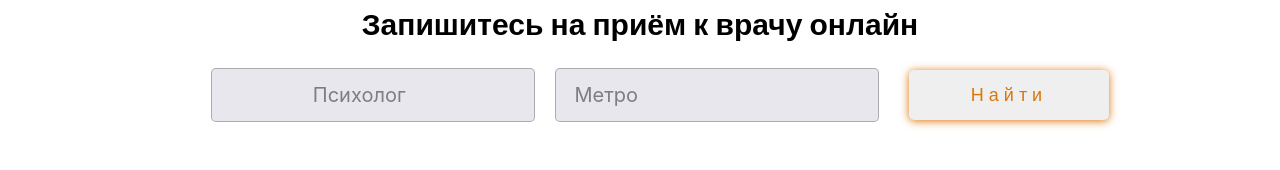
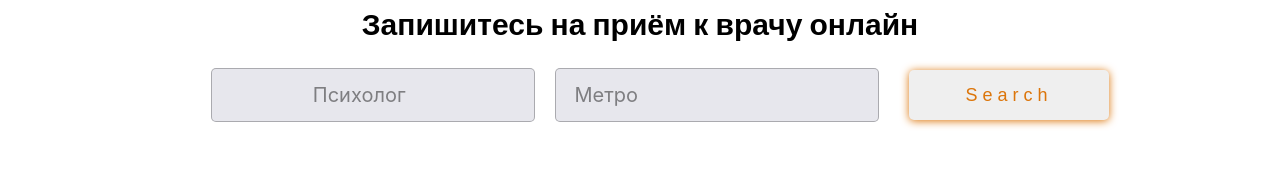
Before and after one commit to Rustdj/psy-find, a React (Create React App) app: page / in a window 1280 px wide. Shown: the part 427-597 px from the top of the page. Built offline with nearby package versions, Linux system fonts and the light colour scheme.

Commit message:
commit add

```diff
--- a/src/components/buttons/searchBtn.jsx
+++ b/src/components/buttons/searchBtn.jsx
@@ -6,7 +6,7 @@ const SearchBtn = () => {
   return (
     <div>
       <div className={classes.buttons}>
-        <button className={classes.btn}>Найти</button>
+        <button className={classes.btn}>Search</button>
       </div>
     </div>
   );
```
